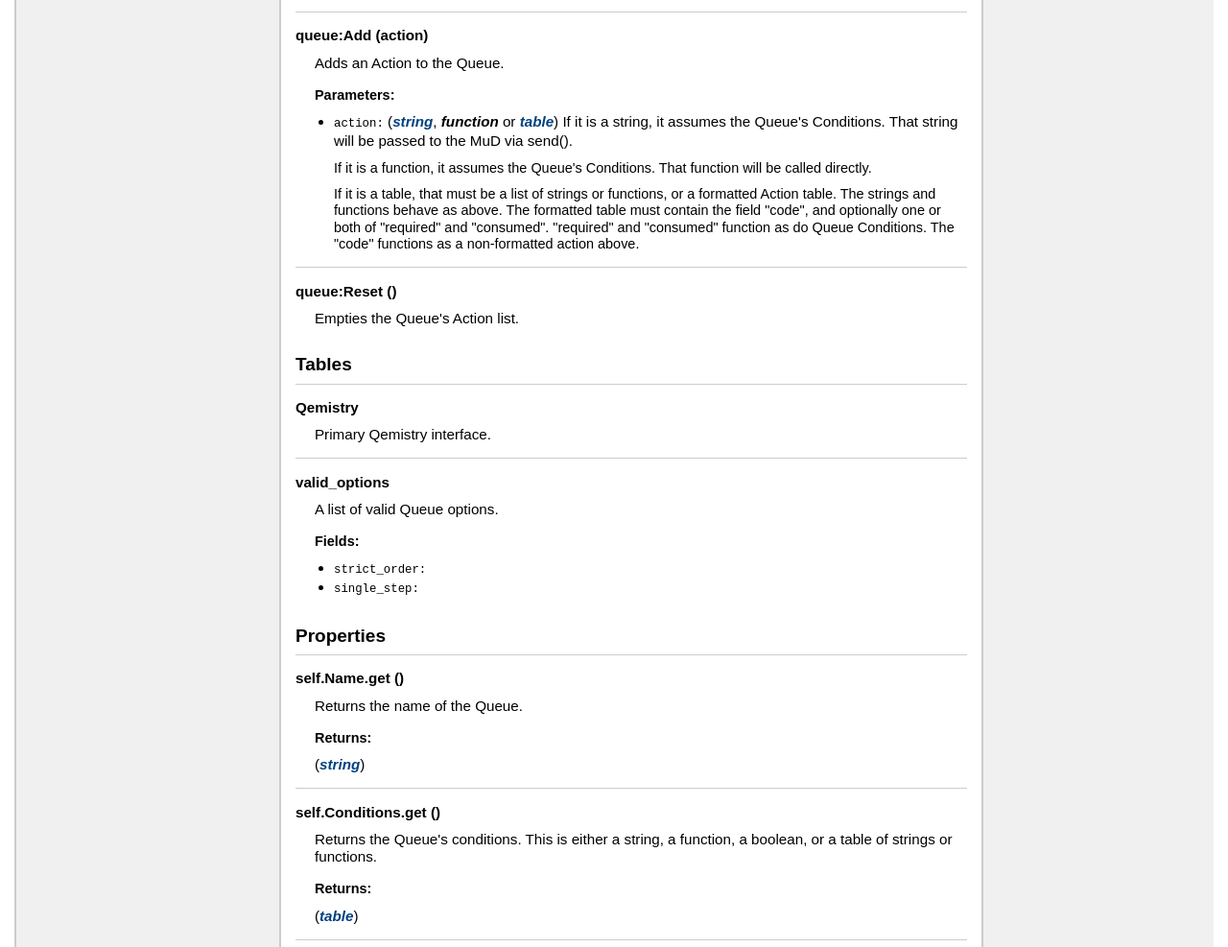
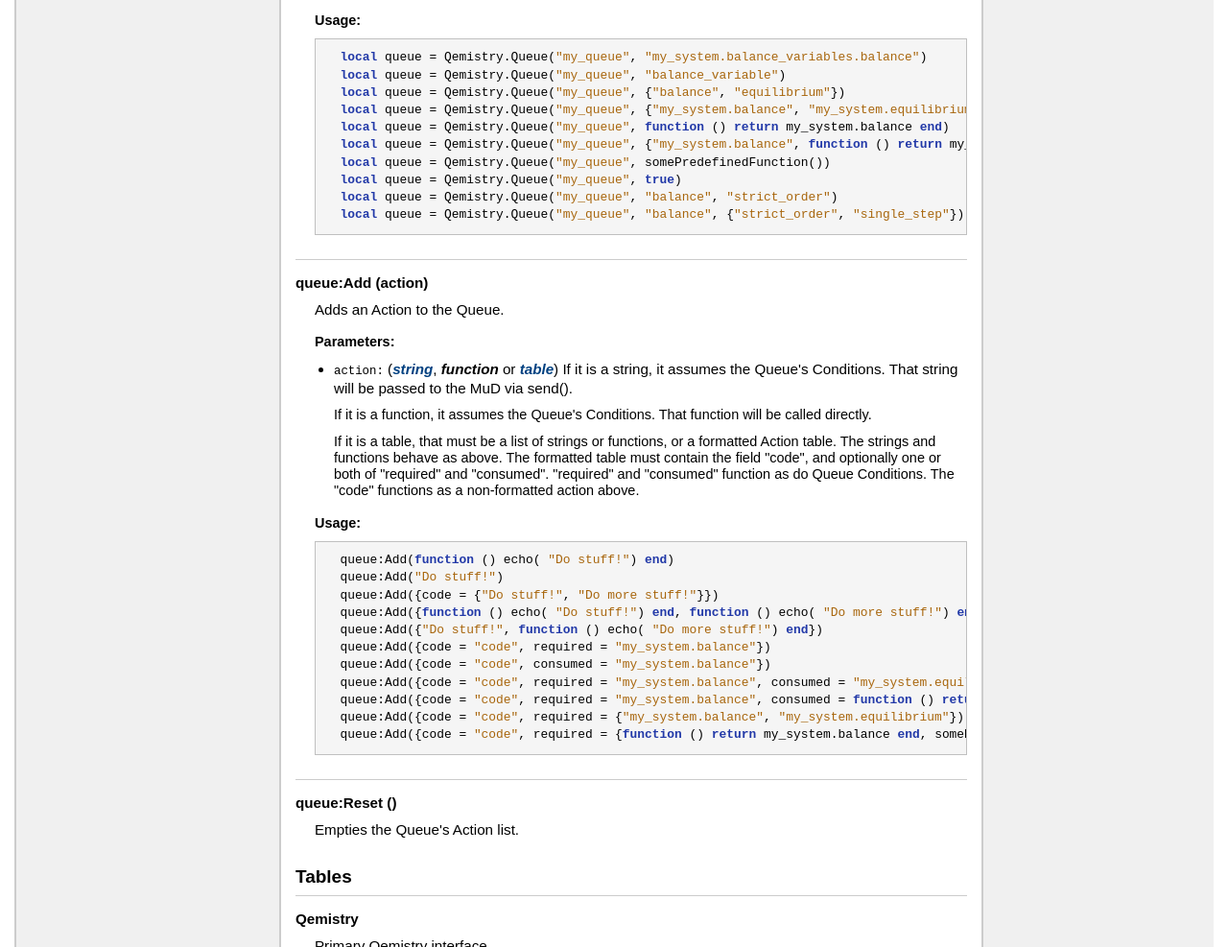
Before and after one commit to Etomyutikos/Qemistry, a plain HTML site: page index.html in a window 1280 px wide. Shown: the part 1187-2174 px from the top of the page at 96% size. Drawn offline with Linux system fonts and the light colour scheme.

Commit message:
add usage tags where appropriate

```diff
--- a/index.html
+++ b/index.html
@@ -179,8 +179,8 @@
         </li>
         <li><span class="parameter">options</span>
             <span class="types"><a class="type" href="http://www.lua.org/manual/5.1/manual.html#5.5">table</a></span>
-         A table of strings or a string. Values must be one of
-  the <a href="index.html#valid_options">valid_options</a>.
+         A table of strings or a string. Values must be one
+  of the <a href="index.html#valid_options">valid_options</a>.
         </li>
     </ul>
 
@@ -193,6 +193,20 @@
 
 
 
+    <h3>Usage:</h3>
+    <ul>
+        <pre class="example">
+  <span class="keyword">local</span> queue = Qemistry.Queue(<span class="string">"my_queue"</span>, <span class="string">"my_system.balance_variables.balance"</span>)
+  <span class="keyword">local</span> queue = Qemistry.Queue(<span class="string">"my_queue"</span>, <span class="string">"balance_variable"</span>)
+  <span class="keyword">local</span> queue = Qemistry.Queue(<span class="string">"my_queue"</span>, {<span class="string">"balance"</span>, <span class="string">"equilibrium"</span>})
+  <span class="keyword">local</span> queue = Qemistry.Queue(<span class="string">"my_queue"</span>, {<span class="string">"my_system.balance"</span>, <span class="string">"my_system.equilibrium"</span>})
+  <span class="keyword">local</span> queue = Qemistry.Queue(<span class="string">"my_queue"</span>, <span class="keyword">function</span> () <span class="keyword">return</span> my_system.balance <span class="keyword">end</span>)
+  <span class="keyword">local</span> queue = Qemistry.Queue(<span class="string">"my_queue"</span>, {<span class="string">"my_system.balance"</span>, <span class="keyword">function</span> () <span class="keyword">return</span> my_system.equilibrium <span class="keyword">end</span>})
+  <span class="keyword">local</span> queue = Qemistry.Queue(<span class="string">"my_queue"</span>, somePredefinedFunction())
+  <span class="keyword">local</span> queue = Qemistry.Queue(<span class="string">"my_queue"</span>, <span class="keyword">true</span>)
+  <span class="keyword">local</span> queue = Qemistry.Queue(<span class="string">"my_queue"</span>, <span class="string">"balance"</span>, <span class="string">"strict_order"</span>)
+  <span class="keyword">local</span> queue = Qemistry.Queue(<span class="string">"my_queue"</span>, <span class="string">"balance"</span>, {<span class="string">"strict_order"</span>, <span class="string">"single_step"</span>})</pre>
+    </ul>
 
 </dd>
     <dt>
@@ -222,6 +236,21 @@
 
 
 
+    <h3>Usage:</h3>
+    <ul>
+        <pre class="example">
+  queue:Add(<span class="keyword">function</span> () echo( <span class="string">"Do stuff!"</span>) <span class="keyword">end</span>)
+  queue:Add(<span class="string">"Do stuff!"</span>)
+  queue:Add({code = {<span class="string">"Do stuff!"</span>, <span class="string">"Do more stuff!"</span>}})
+  queue:Add({<span class="keyword">function</span> () echo( <span class="string">"Do stuff!"</span>) <span class="keyword">end</span>, <span class="keyword">function</span> () echo( <span class="string">"Do more stuff!"</span>) <span class="keyword">end</span>})
+  queue:Add({<span class="string">"Do stuff!"</span>, <span class="keyword">function</span> () echo( <span class="string">"Do more stuff!"</span>) <span class="keyword">end</span>})
+  queue:Add({code = <span class="string">"code"</span>, required = <span class="string">"my_system.balance"</span>})
+  queue:Add({code = <span class="string">"code"</span>, consumed = <span class="string">"my_system.balance"</span>})
+  queue:Add({code = <span class="string">"code"</span>, required = <span class="string">"my_system.balance"</span>, consumed = <span class="string">"my_system.equilibrium"</span>})
+  queue:Add({code = <span class="string">"code"</span>, required = <span class="string">"my_system.balance"</span>, consumed = <span class="keyword">function</span> () <span class="keyword">return</span> my_system.equilibrium <span class="keyword">end</span>})
+  queue:Add({code = <span class="string">"code"</span>, required = {<span class="string">"my_system.balance"</span>, <span class="string">"my_system.equilibrium"</span>})
+  queue:Add({code = <span class="string">"code"</span>, required = {<span class="keyword">function</span> () <span class="keyword">return</span> my_system.balance <span class="keyword">end</span>, somePredefinedFunction()}})</pre>
+    </ul>
 
 </dd>
     <dt>
```
